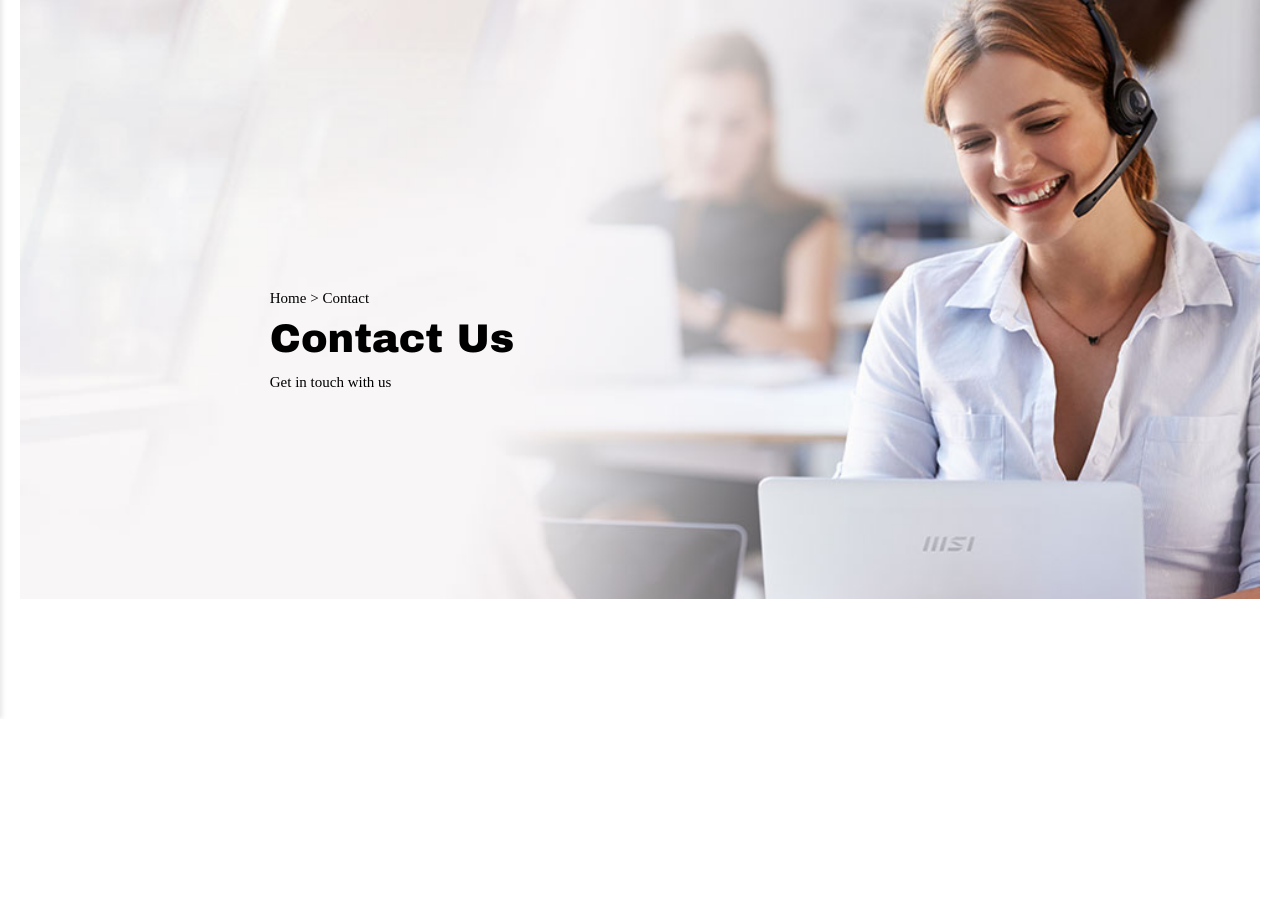
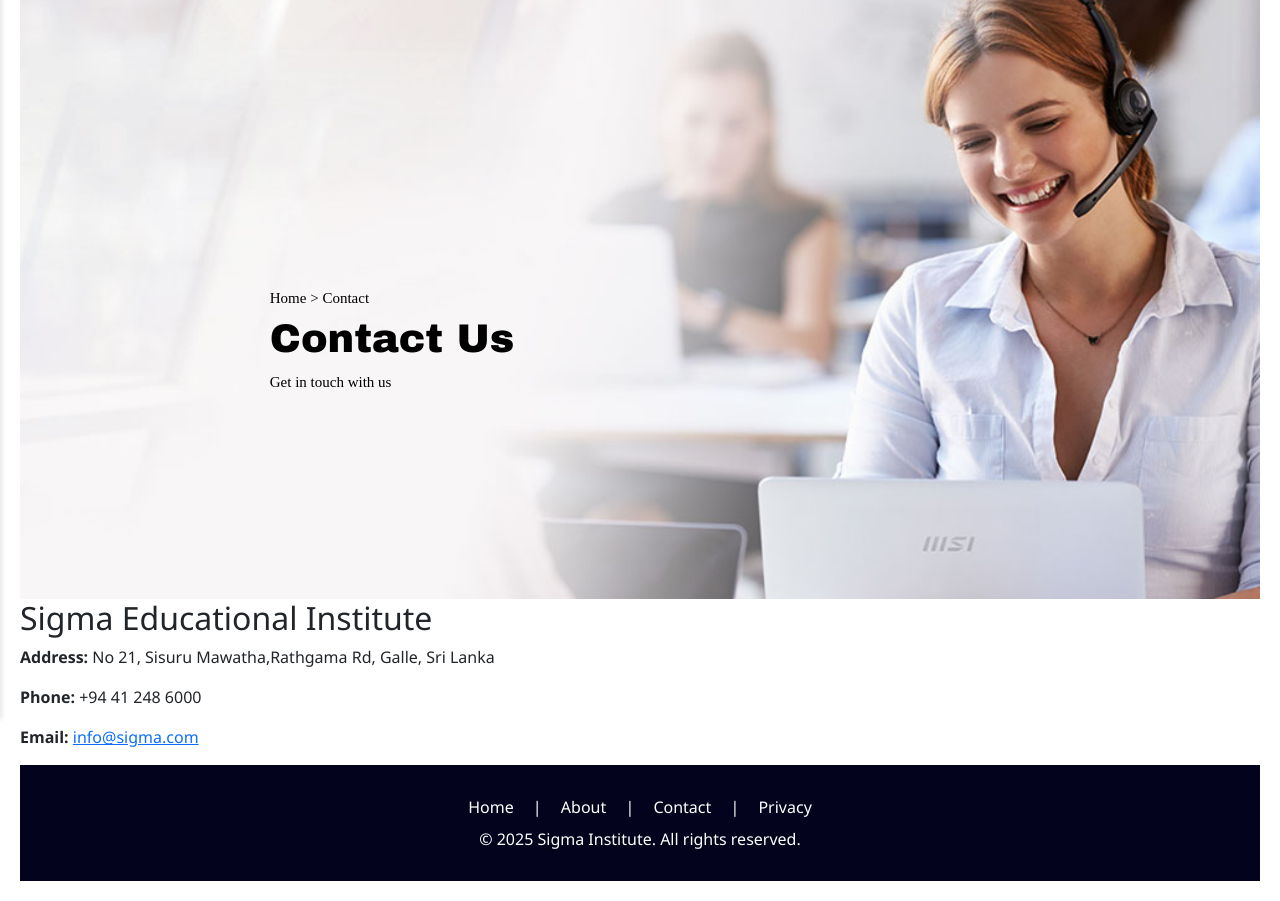
Before and after one commit to Tharu003/Sigma, a PHP site: page /contactus.php in a window 1280 px wide. Shown: the part 81-982 px from the top of the page. Before the commit the page ends 799 px from the top, so only its background shows below. Run offline with PHP 8.4, Linux system fonts and the light colour scheme; some libraries are stand-ins or nearby versions.

Commit message:
done
done

```diff
--- a/contactus.php
+++ b/contactus.php
@@ -140,5 +169,54 @@ footer {
 
 </div>
 </div>
+
+<div class="contact-card">
+    <?php
+$Institute_name = "Sigma Educational Institute";
+$address = "No 21, Sisuru Mawatha,Rathgama Rd, Galle, Sri Lanka";
+$phone = "+94 41 248 6000";
+$email = "info@sigma.com";
+
+echo "<h2>Sigma Educational Institute</h2>";
+echo "<p><strong>Address:</strong> $address</p>";
+echo "<p><strong>Phone:</strong> $phone</p>";
+echo "<p><strong>Email:</strong> <a href='mailto:$email'>$email</a></p>";
+?>
+
+</div>
+
+
+
+
+
+
+
+
+
+
+
+
+
+
+
+
+
+
+
+
+
+
+
+
+
+<footer>
+    <div class="footer-links mb-2">
+      <a href="index.php">Home</a> |
+      <a href="about.php">About</a> |
+      <a href="contact.php">Contact</a> |
+      <a href="privacy.php">Privacy</a>
+    </div>
+    <div>&copy; <?= date("Y") ?> Sigma Institute. All rights reserved.</div>
+  </footer>
 </body>
 </html>
```
Also changed, not shown: other parts of contactus.php (+29 -0 lines).
